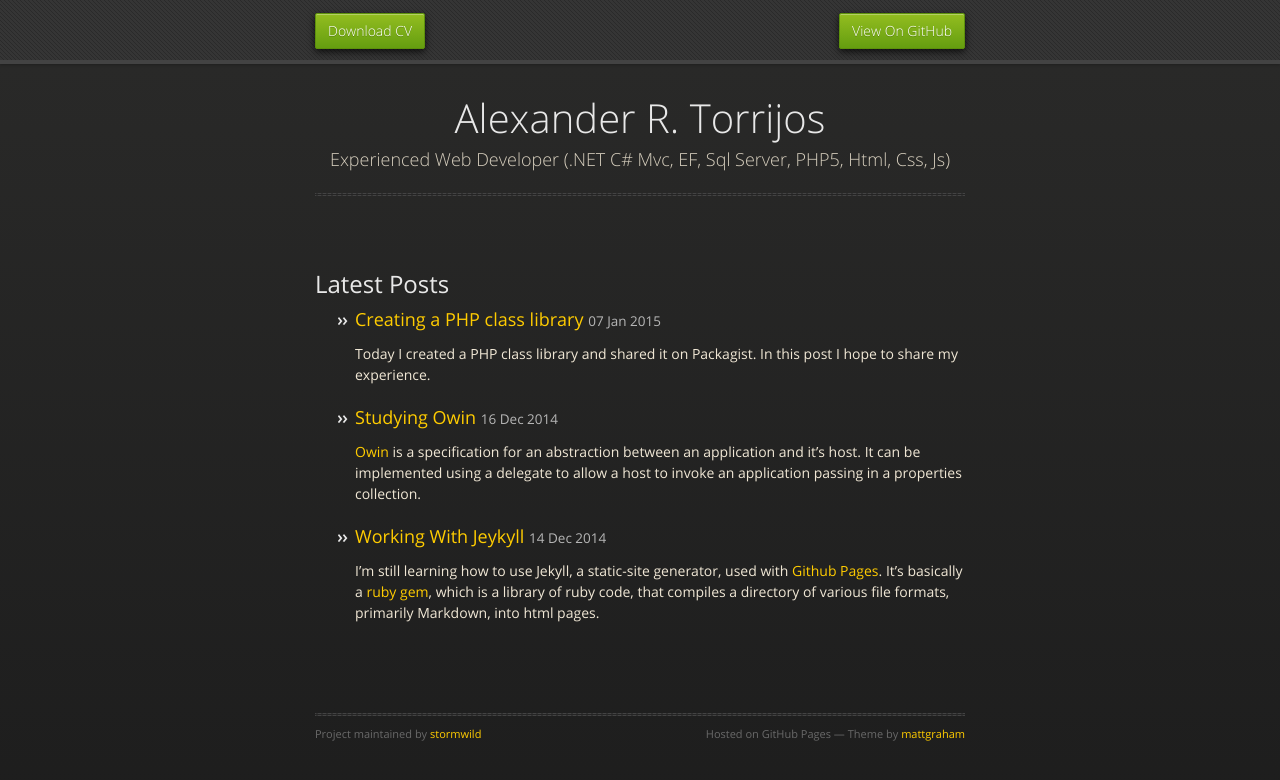
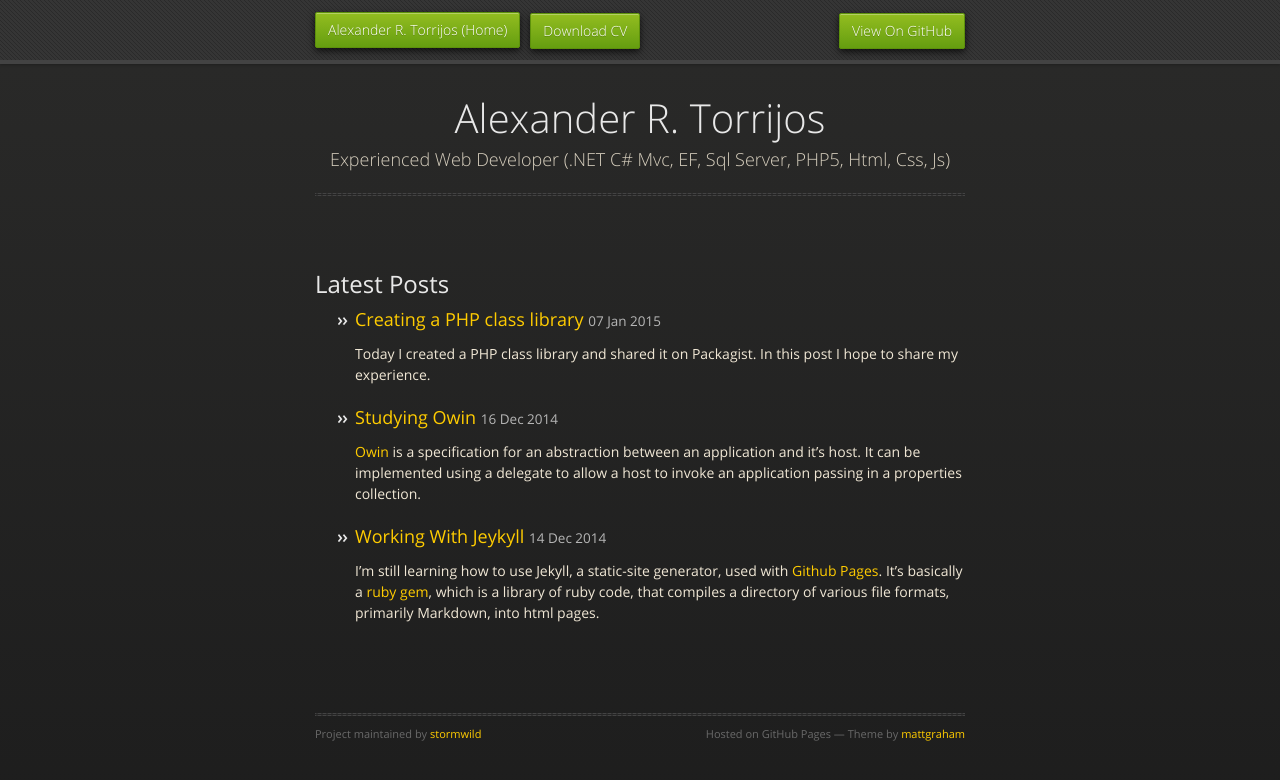
Before and after one commit to stormwild/stormwild.github.io, a Jekyll site: the page built from index.html, in a window 1280 px wide. Shown: the top 780 px of the page. Built offline with Jekyll 4.4.1, drawn with Linux system fonts in a browser that asks for light colours; nearby versions of some CDN libraries.

Commit message:
Added home link to nav

```diff
--- a/_layouts/default.html
+++ b/_layouts/default.html
@@ -29,6 +29,7 @@
   <body>
       <div id="header">
         <nav>
+          <li class="title"><a href="/">Alexander R. Torrijos (Home)</a></li>
           <li><a href="/cv">Download CV</a></li>
           <li class="fork"><a href="https://github.com/stormwild/stormwild.github.io" target="_blank">View On GitHub</a></li>
         </nav>
```
